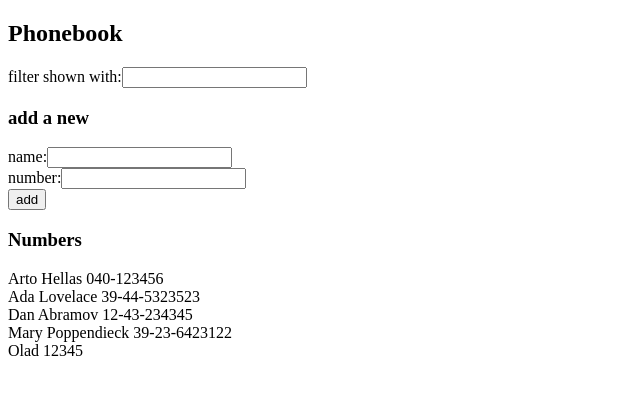
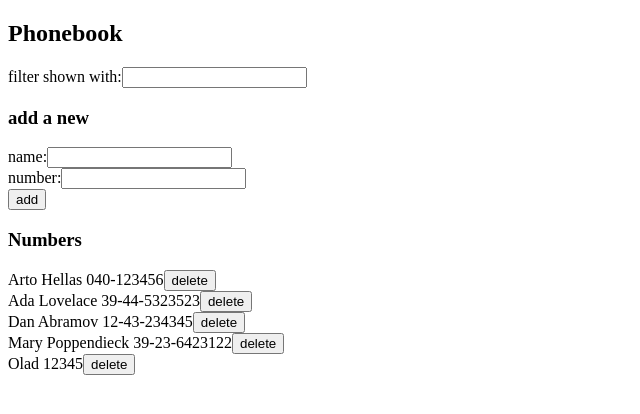
Before and after one commit to ostapvladyslavcoding/fullstackopen, a React (Vite) app in the folder part2/phonebook/: page / in a window 1280 px wide. Shown: the top 414 px of the page, without its empty margins (0-640 px from the left). Built offline with nearby package versions, Linux system fonts and the light colour scheme; data requests are answered from the project's data file.

Commit message:
Exercise 2.14

```diff
--- a/part2/phonebook/src/App.jsx
+++ b/part2/phonebook/src/App.jsx
@@ -41,6 +41,16 @@ const App = () => {
     })
   }
 
+  const removePerson = (id) => {
+    const personToRemove = persons.find((p) => p.id === id)
+
+    if (window.confirm(`Delete ${personToRemove.name} ?`)) {
+      personService
+        .remove(id)
+        .then(setPersons(persons.filter((person) => person !== personToRemove)))
+    }
+  }
+
   const handleNameChange = (event) => {
     setNewName(event.target.value)
   }
@@ -71,7 +81,10 @@ const App = () => {
       />
 
       <h3>Numbers</h3>
-      <Persons personsToShow={personsToShow} />
+      <Persons
+        personsToShow={personsToShow}
+        removePerson={removePerson}
+      />
     </div>
   )
 }
--- a/part2/phonebook/src/components/PersonDetails.jsx
+++ b/part2/phonebook/src/components/PersonDetails.jsx
@@ -1,6 +1,7 @@
-const PersonDetails = ({ person }) => (
+const PersonDetails = ({ person, removePerson }) => (
   <div>
     {person.name} {person.number}
+    <button onClick={removePerson}>delete</button>
   </div>
 )
 
--- a/part2/phonebook/src/components/Persons.jsx
+++ b/part2/phonebook/src/components/Persons.jsx
@@ -1,10 +1,11 @@
 import PersonDetails from './PersonDetails'
 
-const Persons = ({ personsToShow }) =>
+const Persons = ({ personsToShow, removePerson }) =>
   personsToShow.map((person) => (
     <PersonDetails
       key={person.name}
       person={person}
+      removePerson={() => removePerson(person.id)}
     />
   ))
 
--- a/part2/phonebook/src/services/persons.js
+++ b/part2/phonebook/src/services/persons.js
@@ -11,4 +11,9 @@ const create = (newObject) => {
   return request.then((response) => response.data)
 }
 
-export default { getAll, create }
+const remove = (id) => {
+  const request = axios.delete(`${baseUrl}/${id}`)
+  return request.then((response) => response.data)
+}
+
+export default { getAll, create, remove }
```
